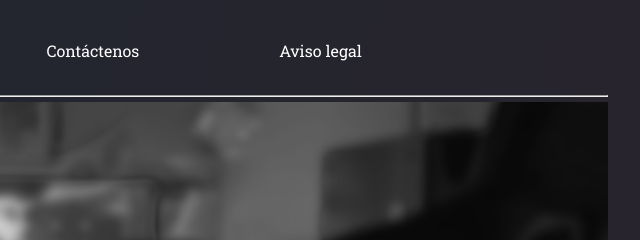
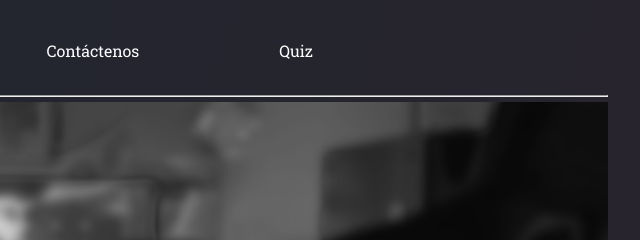
Before and after one commit to gstolosa/gigab, a plain HTML site: page accion.html in a window 1280 px wide. Shown: the top 240 px of the page, 640-1280 px from the left. Drawn offline with nearby package versions, Linux system fonts and the light colour scheme.

Commit message:
Actualización nav, agrego "Quiz" para estructuración del cuestionario

```diff
--- a/accion.html
+++ b/accion.html
@@ -40,7 +40,7 @@
                     <a href="contacto.html">Contáctenos</a>
                 </li>
                 <li>
-                    <a href="aviso.html">Aviso legal</a>
+                    <a href="#">Quiz</a>
                 </li>
             </ul>
         </nav>
```
Also changed, not shown: carreras.html (+1 -1 lines), index.html (+1 -1 lines), novedades.html (+1 -1 lines).
